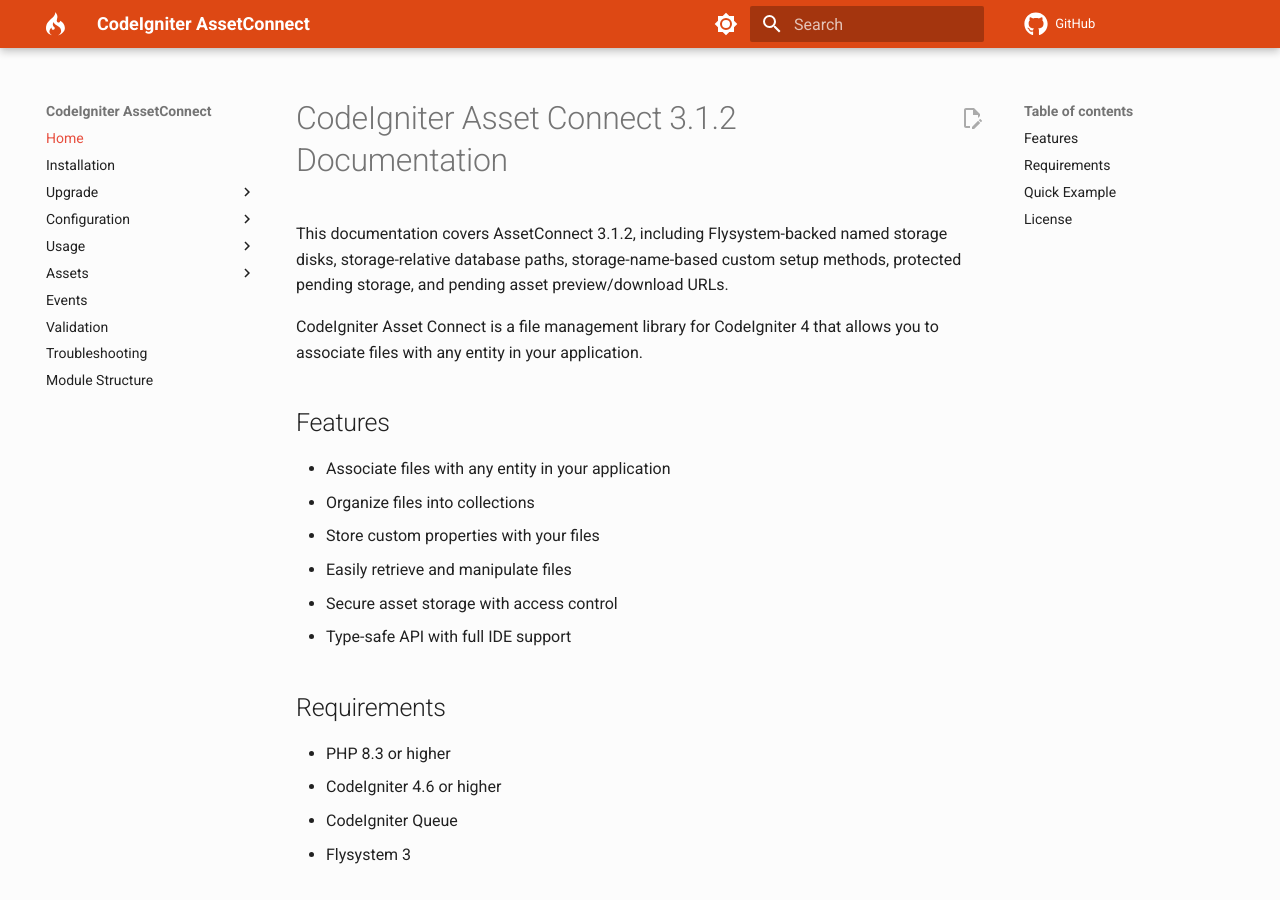
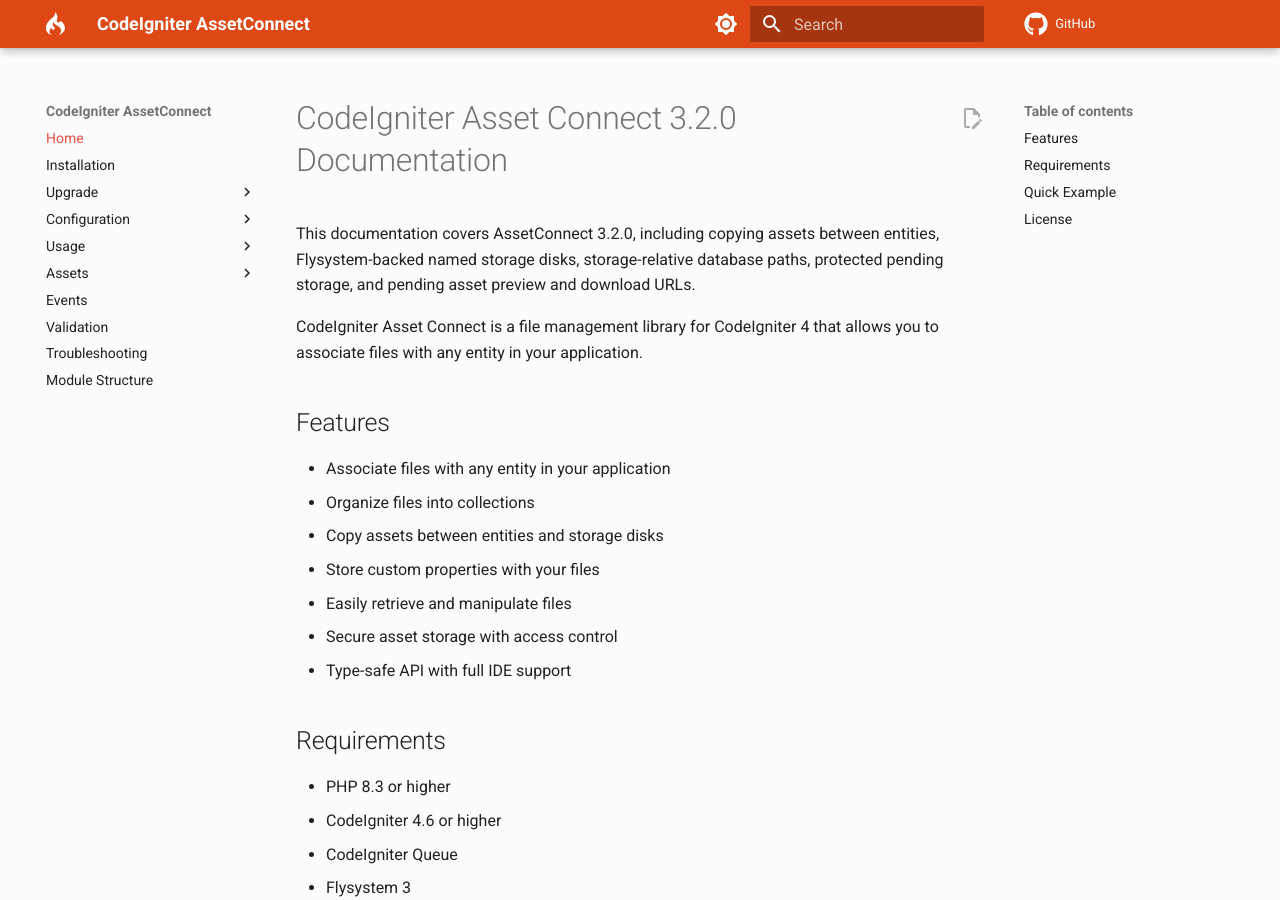
Before and after one commit to maniaba/asset-connect, an MkDocs documentation site: the page built from docs/index.md, in a window 1280 px wide and 900 px high. Built offline with MkDocs 1.6.1 and Material for MkDocs 9.7.7, drawn with Linux system fonts in a browser that asks for light colours; comment, search, counter and statistics services are not loaded; the version menu is left out; a style sheet for code colours, icons or effects is not loaded.

Commit message:
Prepare v3.2.0 release

```diff
--- a/docs/index.md
+++ b/docs/index.md
@@ -1,6 +1,6 @@
-# CodeIgniter Asset Connect 3.1.2 Documentation
+# CodeIgniter Asset Connect 3.2.0 Documentation
 
-This documentation covers AssetConnect 3.1.2, including Flysystem-backed named storage disks, storage-relative database paths, storage-name-based custom setup methods, protected pending storage, and pending asset preview/download URLs.
+This documentation covers AssetConnect 3.2.0, including copying assets between entities, Flysystem-backed named storage disks, storage-relative database paths, protected pending storage, and pending asset preview and download URLs.
 
 CodeIgniter Asset Connect is a file management library for CodeIgniter 4 that allows you to associate files with any entity in your application.
 
@@ -8,6 +8,7 @@ CodeIgniter Asset Connect is a file management library for CodeIgniter 4 that al
 
 - Associate files with any entity in your application
 - Organize files into collections
+- Copy assets between entities and storage disks
 - Store custom properties with your files
 - Easily retrieve and manipulate files
 - Secure asset storage with access control
```
Also changed, not shown: CHANGELOG.md (+3 -2 lines), 1 other file.
